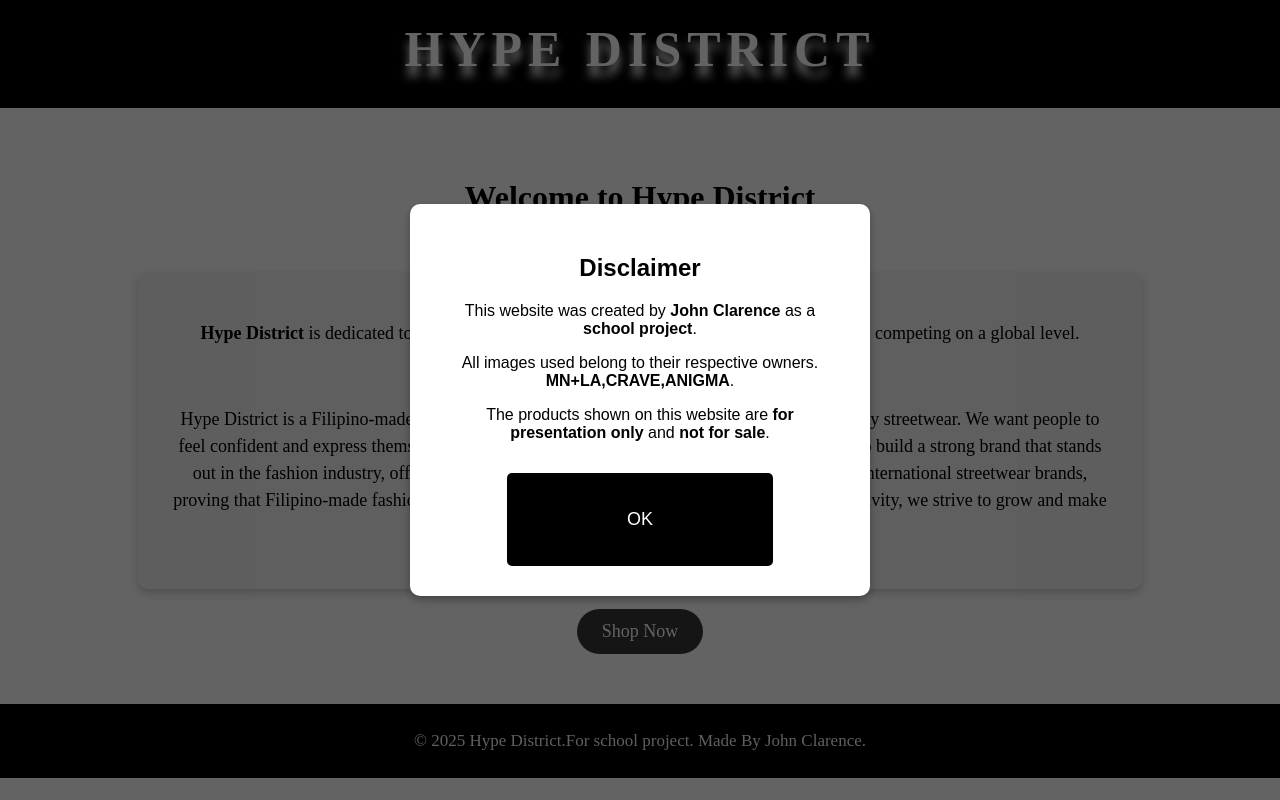
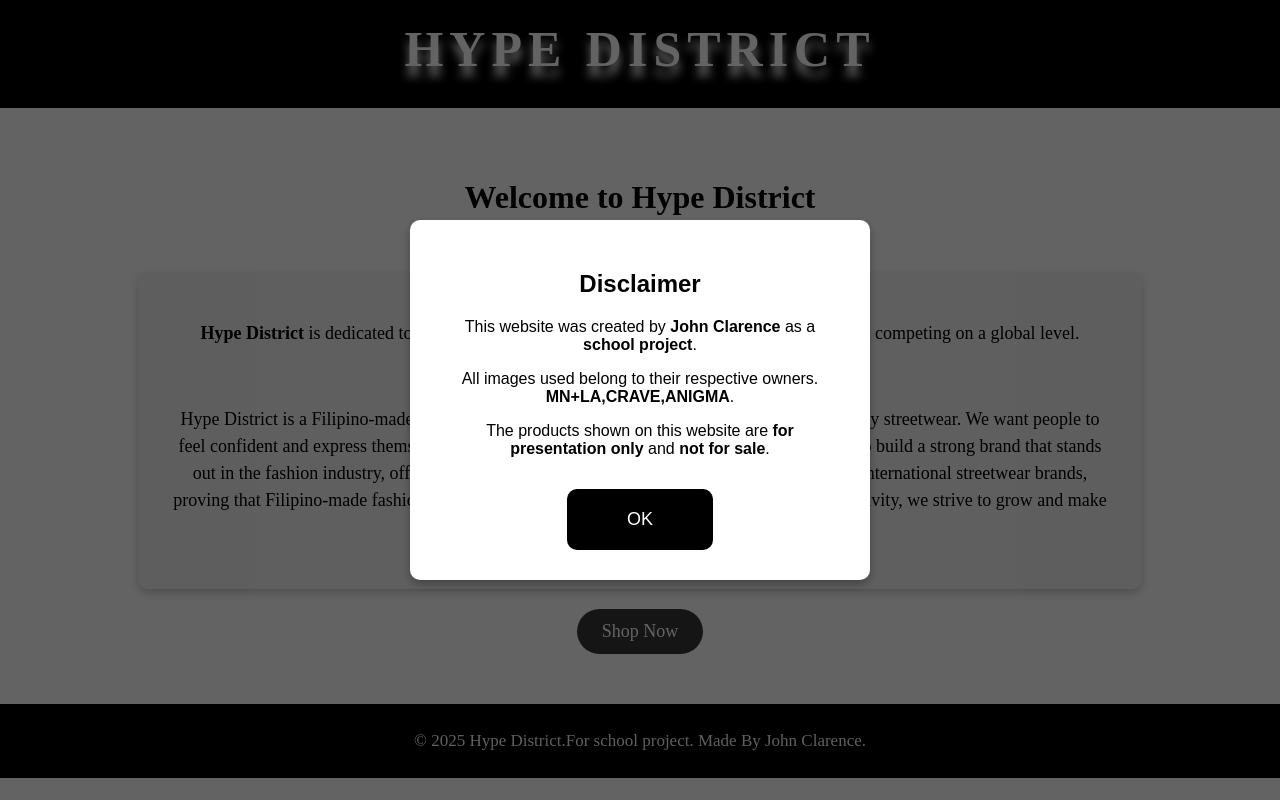
Before and after one commit to supclarence/Hype-Distric, a PHP site: page / in a window 1280 px wide. Run offline with PHP 8.4, Linux system fonts and the light colour scheme.

Commit message:
Update main-style.css

```diff
--- a/main-style.css
+++ b/main-style.css
@@ -147,11 +147,11 @@ nav a:hover {
 }
 #popup button {
     margin-top: 15px;
-    padding: 9% 30%;
+    padding: 5% 15%;
     border: none;
     background: #000000;
     color: white;
-    border-radius: 5px;
+    border-radius: 10px;
     cursor: pointer;
     font-size: large;
 }
```
